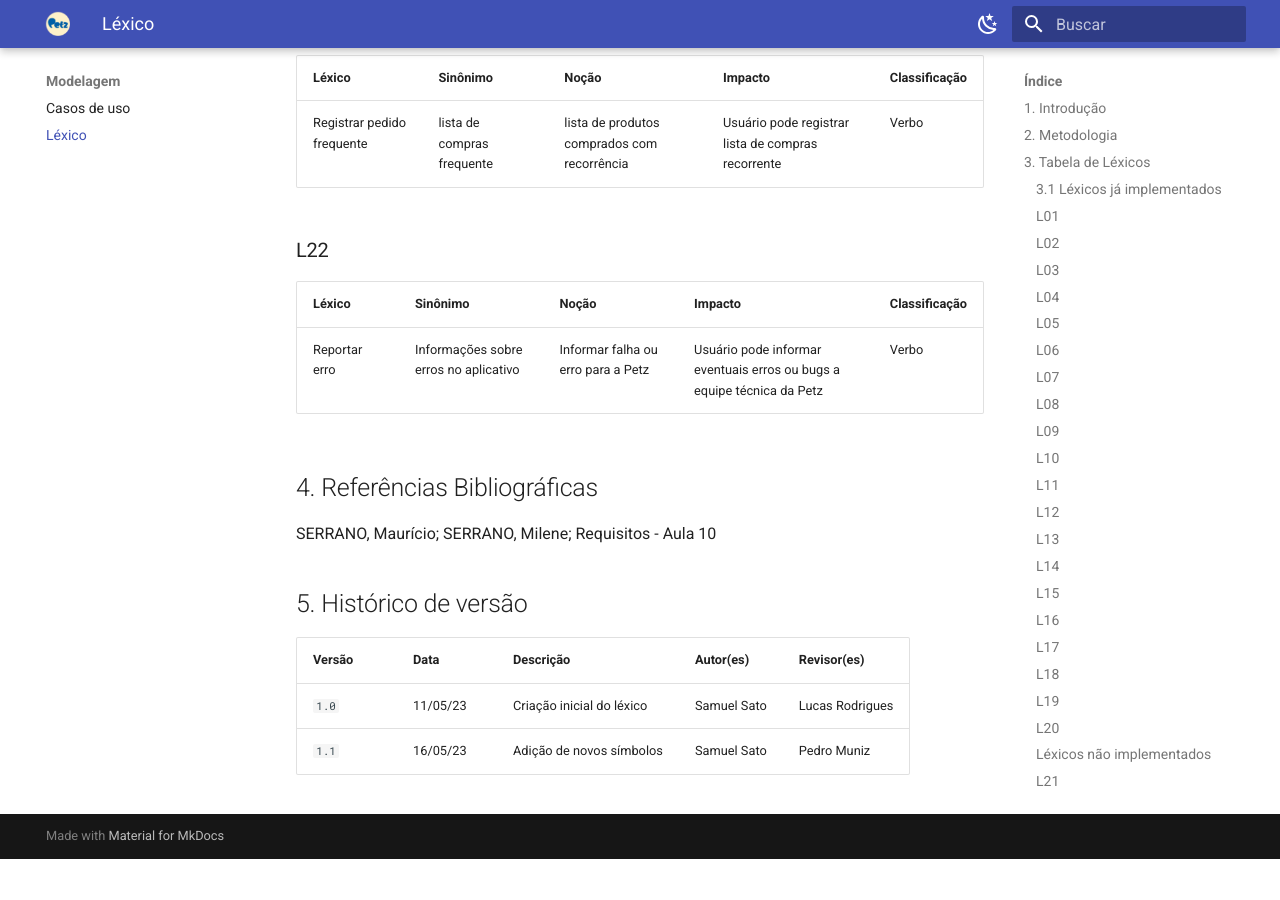
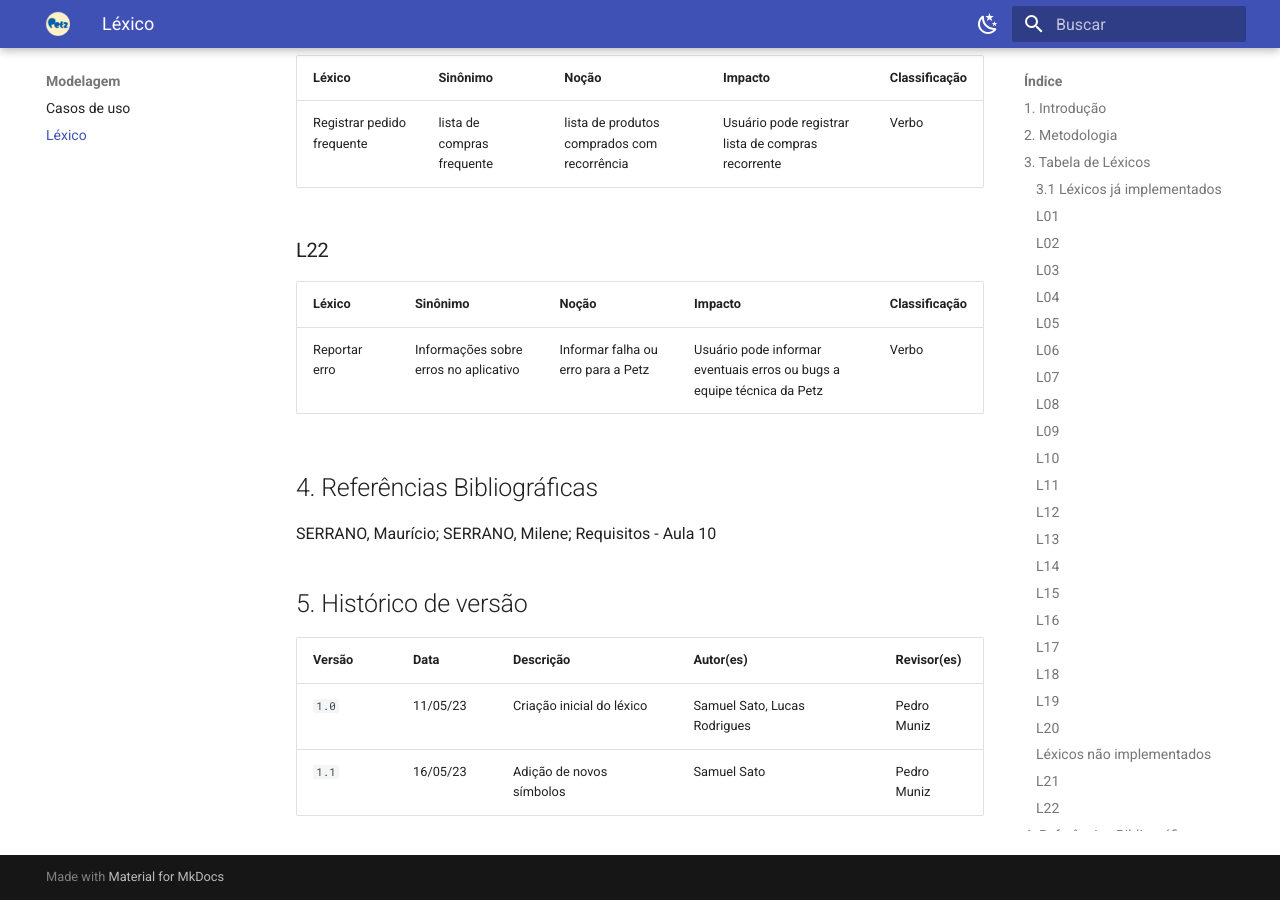
Before and after one commit to Requisitos-de-Software/2023.1-Petz, an MkDocs documentation site: the page built from docs/modelagem/lexico.md, in a window 1280 px wide and 900 px high, scrolled down 5485 px. Built offline with MkDocs 1.6.1 and Material for MkDocs 9.7.7, drawn with Linux system fonts in a browser that asks for light colours; before the commit the page ends 6344 px from its top, so only the background shows below that.

Commit message:
change: adição de coautor

```diff
--- a/docs/modelagem/lexico.md
+++ b/docs/modelagem/lexico.md
@@ -142,5 +142,5 @@
 
 | Versão | Data     | Descrição                                  | Autor(es)     | Revisor(es)   |
 | ------ | -------- | ------------------------------------------ | ------------- | ------------- |
-| `1.0`  | 11/05/23 | Criação inicial do léxico | Samuel Sato | Lucas Rodrigues |
+| `1.0`  | 11/05/23 | Criação inicial do léxico | Samuel Sato, Lucas Rodrigues | Pedro Muniz |
 | `1.1`  | 16/05/23 | Adição de novos símbolos | Samuel Sato | Pedro Muniz |
```
